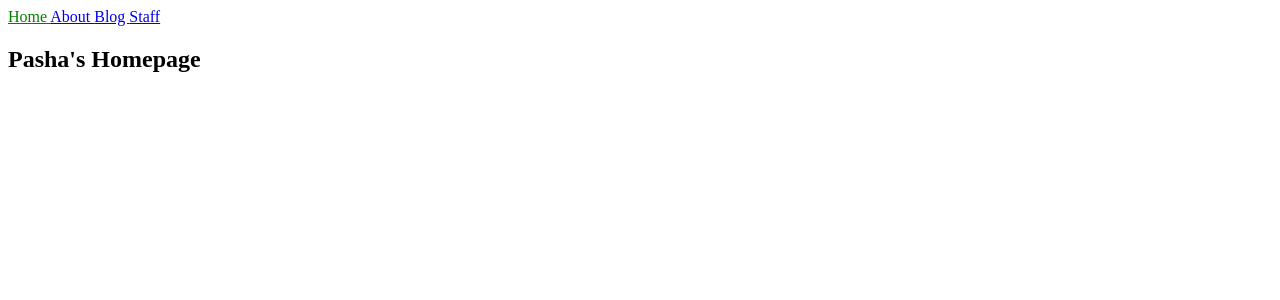
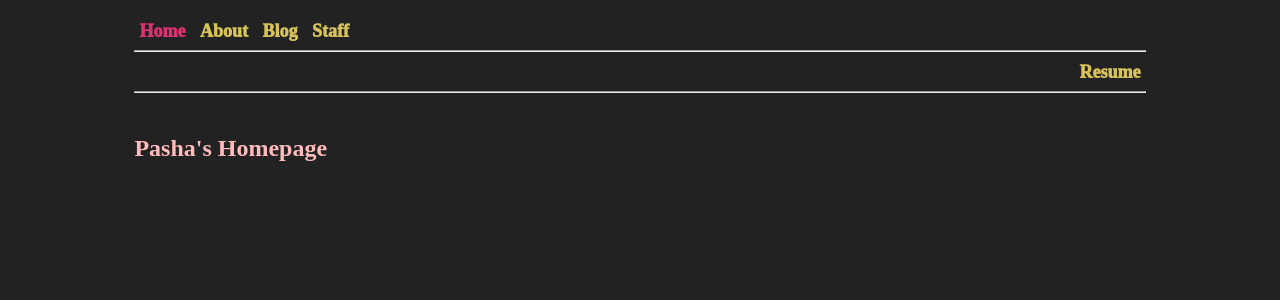
Before and after one commit to pasha009/personal-website-jekyll, a Jekyll site: the page built from index.html, in a window 1280 px wide. Shown: the top 300 px of the page. Built offline with Jekyll 4.4.1, drawn with Linux system fonts in a browser that asks for light colours.

Commit message:
nav-bar-good-enough

```diff
--- /dev/null
+++ b/_data/files.yml
@@ -0,0 +1 @@
+resume: /asset/resume.pdf
--- a/_includes/navigation.html
+++ b/_includes/navigation.html
@@ -1,11 +1,14 @@
-<nav>
-    {% for item in site.data.navigation %}
-        <a href="{{ item.link }}"
-            {% if page.url == item.link %}
-                class="current"
-            {% endif %}
-        >
-        {{ item.name }}
+<nav class="nav-bar">
+    <div class="normal">
+        {% for item in site.data.navigation %}
+        <a href="{{ item.link }}" {% if page.url == item.link %} class="current" {% endif %}>
+            {{ item.name }}
         </a>
-    {% endfor %}
+        {% endfor %}
+    </div>
+    <hr>
+    <div class="resume">
+        <a href="{{ site.data.files.resume }}">Resume </a>
+    </div>
+    <hr>
 </nav>
--- a/_layouts/default.html
+++ b/_layouts/default.html
@@ -7,7 +7,9 @@
     <link rel="stylesheet" href="/assets/css/styles.css">
 </head>
 <body>
-    {% include navigation.html %}
-    {{ content }}
+    <div class="main">
+        {% include navigation.html %}
+        {{ content }}
+    </div>
 </body>
 </html>
--- a/_sass/main.scss
+++ b/_sass/main.scss
@@ -1,3 +1,60 @@
+$primary-color: #222;
+$accent-color: rgba(230, 209, 94, 0.925);
+$text-color: #dd3272;
+
+
+body {
+    background-color: $primary-color;
+    color: #fbb;
+}
+
 .current {
-    color: green;
+    color: $text-color !important;
+    font-weight: 1000;
 }
+
+.main {
+    width: 80%;
+    margin: 0 auto;
+
+}
+
+@media only screen and (max-width: 500px) {
+
+    .nav-bar .resume {
+        text-align: left !important;
+    }
+
+    .main {
+        width: 95%;
+    }
+
+}
+
+.nav-bar {
+    padding: 10pt 0;
+
+    .resume {
+        margin: 10px 0 0;
+        text-align: right;
+    }
+
+    a {
+        font-weight: 1000;
+        font-size: large;
+        color: $accent-color;
+        text-decoration: none;
+        padding: 2px;
+        margin: 10px 3px;
+    }
+
+    a:hover {
+        background-color: #ddd;
+        color: black;
+    }
+
+    a.active {
+        background-color: #4CAF50;
+        color: white;
+    }
+}
```
